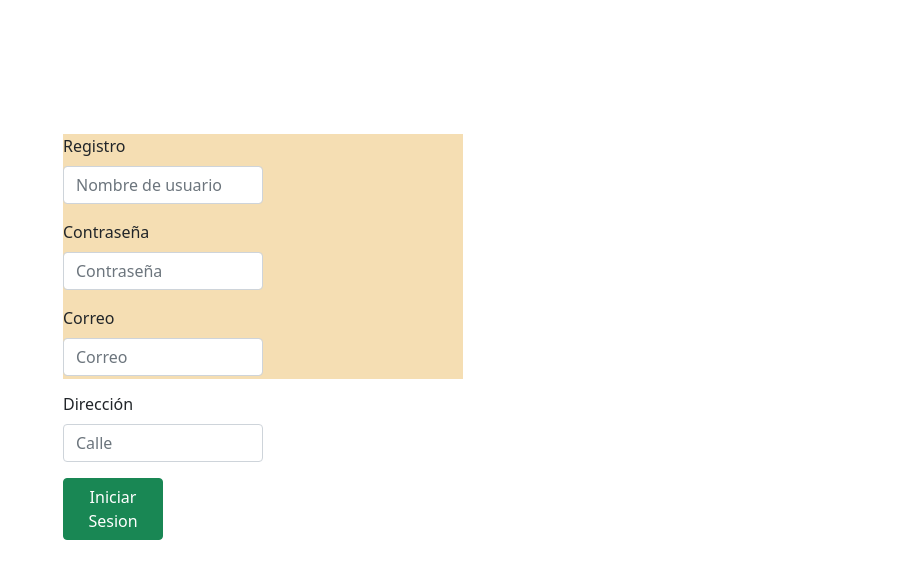
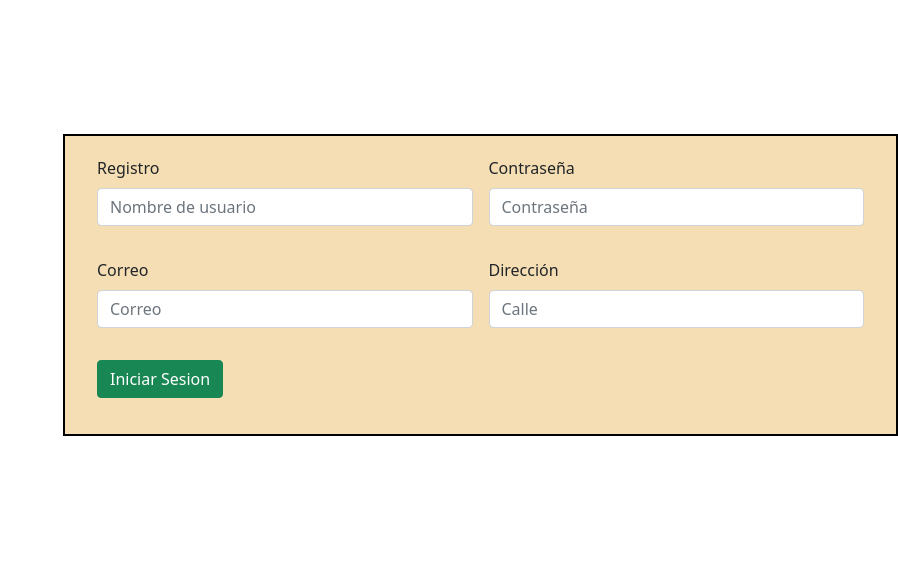
Before and after one commit to CarlosHValenzuela/PruebaDjango, a Django app: page / in a window 1280 px wide. Shown: the part 56-635 px from the top of the page, without its empty margins (382-1280 px from the left). Run offline with Django 4.2, Linux system fonts and the light colour scheme.

Commit message:
Cambios en el diseño de la pagina Registro

```diff
--- a/TestDjango/core/static/core/css/Estilo.css
+++ b/TestDjango/core/static/core/css/Estilo.css
@@ -1,9 +1,10 @@
 #rectangulo
 {
     position: absolute;
+    margin: auto;
+    padding: 20px;
     background-color: wheat;
-    width: 400px;
-    height: 245px;
     top: calc(50% - 210px);
     left: calc(50% - 195px);
+    border: 2px solid black;
 }
--- a/TestDjango/core/templates/core/Registro.html
+++ b/TestDjango/core/templates/core/Registro.html
@@ -5,7 +5,6 @@
     <meta charset="UTF-8">
     <meta http-equiv="X-UA-Compatible" content="IE=edge">
     <meta name="viewport" content="width=device-width, initial-scale=1.0">
-    <link type="text/css" rel="stylesheet" href="pagina 4,6.css" />
     <title>Registrate</title>
     <script src="https://ajax.googleapis.com/ajax/libs/jquery/3.6.0/jquery.min.js"></script>
     {% load static %}
@@ -51,19 +50,21 @@
     <!--Termino NavBar-->
     <form>
         <div id="rectangulo">
-            <div class="col-6">
+            <div class="container-fluid">
+                <div class="row g-3">
+                    <div class="col-md-6">
                         <div class="mb-3">
                             <label for="exampleFormControlInput1" class="form-label">Registro</label>
                             <input type="text" class="form-control" id="Usuario" placeholder="Nombre de usuario">
                         </div>
                     </div>
-            <div class="col-6">
+                    <div class="col-md-6">
                         <div class="mb-3">
                             <label for="inputPassword2" class="form-label">Contraseña</label>
                             <input type="password" class="form-control" id="Clave" placeholder="Contraseña" required>
                         </div>
                     </div>
-            <div class="col-6">
+                    <div class="col-md-6">
                         <div class="mb-3">
                             <label for="inputEmail4" class="form-label">Correo</label>
                             <input type="email" class="form-control" id="Email" placeholder="Correo" required>
@@ -77,12 +78,16 @@
                     </div>
                     <div class="col-3">
                         <div class="mb-3">
-                <button type="button" class="btn btn-success" name="Conectar" id="Conectar">Iniciar Sesion</button>
+                            <button type="button" class="btn btn-success" name="Conectar" id="Conectar">Iniciar
+                                Sesion</button>
                         </div>
                     </div>
 
                     <div id="liveAlertPlaceholder" class="col-auto">
                         <div id="alert"></div>
+                    </div>
+                </div>
+
             </div>
         </div>
     </form>
```
Lines whose indentation alone changed are shown as unchanged.
